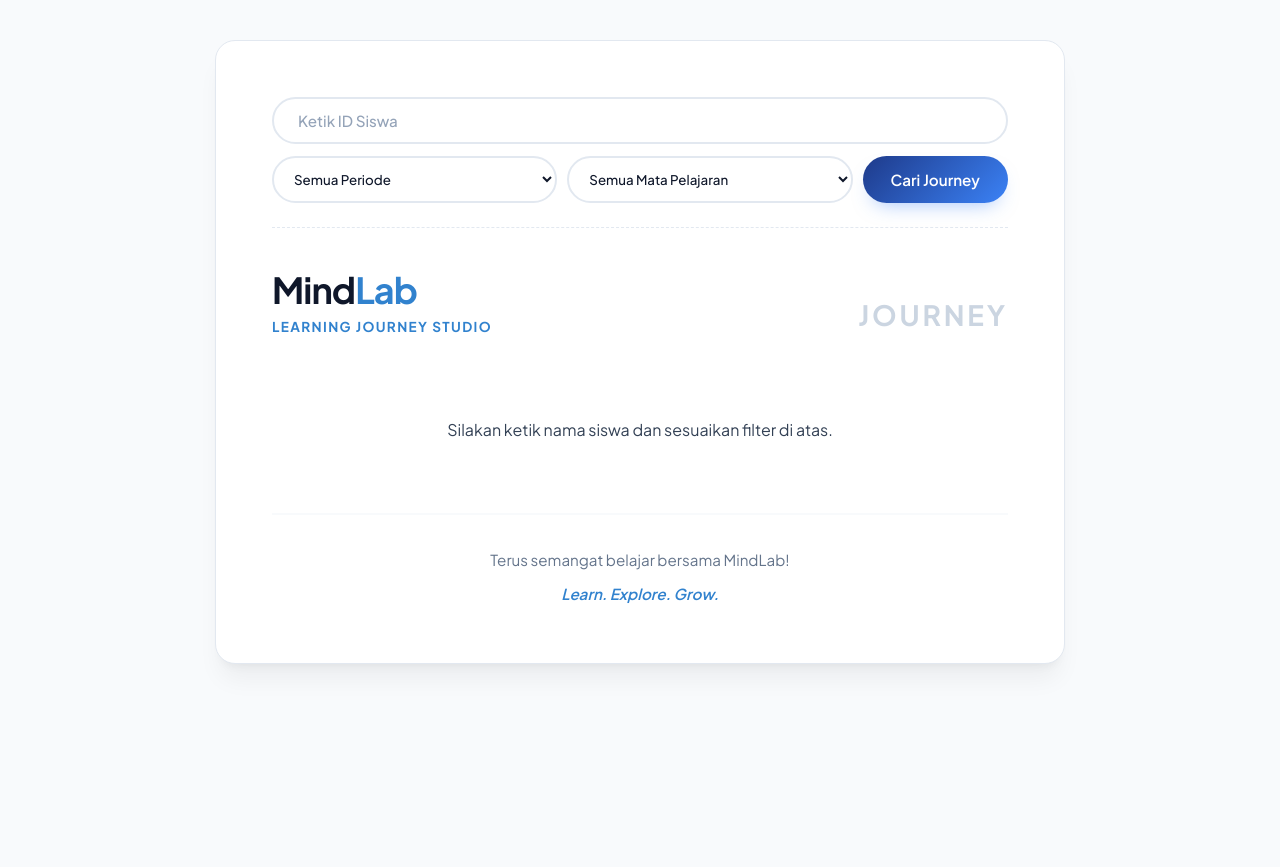
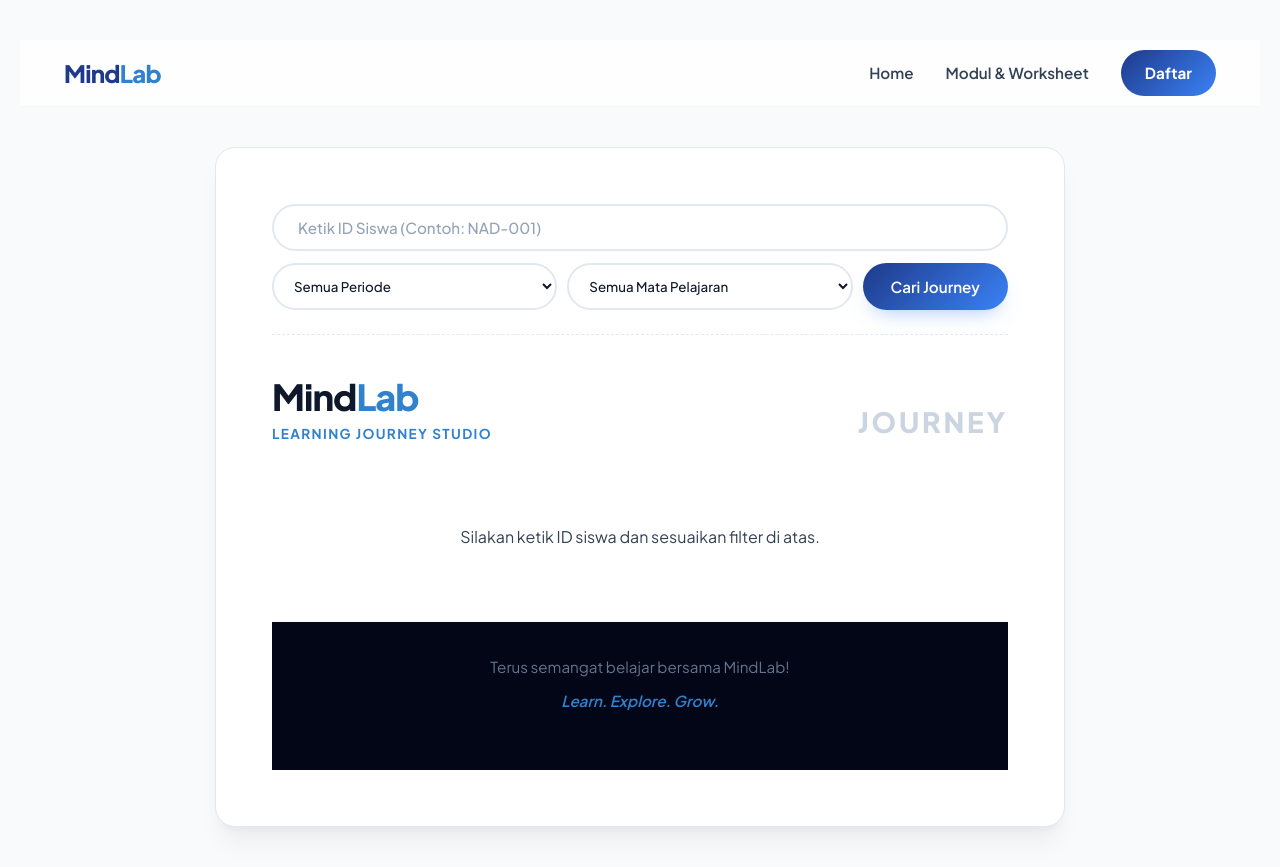
Before and after one commit to getserotonin/mindlabedu, a plain HTML site: page journey.html in a window 1280 px wide. Before the commit the page ends 800 px from the top, so only its background shows below. Drawn offline with Linux system fonts and the light colour scheme.

Commit message:
perbaiki teks dan link index

```diff
--- a/journey.html
+++ b/journey.html
@@ -4,18 +4,40 @@
     <meta charset="UTF-8">
     <meta name="viewport" content="width=device-width, initial-scale=1.0">
     <title>Learning Journey - MindLab</title>
-    <link href="https://fonts.googleapis.com/css2?family=Plus+Jakarta+Sans:wght@400;500;600;700&display=swap" rel="stylesheet">
+    <!-- Google Fonts -->
+    <link href="https://fonts.googleapis.com/css2?family=Plus+Jakarta+Sans:wght@400;500;600;700;800&display=swap" rel="stylesheet">
+    <!-- Style Utama & Invoice -->
+    <link rel="stylesheet" href="css/style.css">
     <link rel="stylesheet" href="css/invoice.css">
+    <!-- Font Awesome untuk Ikon -->
+    <link rel="stylesheet" href="https://cdnjs.cloudflare.com/ajax/libs/font-awesome/6.4.2/css/all.min.css">
 </head>
 <body>
 
-    <div class="invoice-container">
+    <!-- NAVBAR (GLASSMORPHISM) - SAMA SEPERTI INDEX -->
+    <nav>
+        <div class="container nav-container">
+            <a href="index.html" class="logo">Mind<span>Lab</span></a>
+
+            <!-- Tombol Burger untuk Mobile -->
+            <div class="menu-toggle" id="mobile-menu">
+                <i class="fas fa-bars"></i>
+            </div>
+
+            <ul class="nav-links">
+                <li><a href="index.html">Home</a></li>
+                <li><a href="modul-ajar.html">Modul & Worksheet</a></li>
+                <li><a href="pendaftaran.html" class="btn" style="padding: 10px 24px; box-shadow: none; color: #ffffff; font-weight: 700;">Daftar</a></li>
+            </ul>
+        </div>
+    </nav>
+
+    <div class="invoice-container" style="margin-top: 40px;">
 
         <!-- Panel Pencarian & Filter -->
-        <!-- Bagian Input Pencarian di HTML -->
         <div class="control-panel" style="flex-direction: column; gap: 12px; align-items: stretch;">
             <div class="search-box" style="max-width: 100%;">
-        <input type="text" id="searchJourneyInput" placeholder="Ketik ID Siswa " style="width: 100%;" />
+                <input type="text" id="searchJourneyInput" placeholder="Ketik ID Siswa (Contoh: NAD-001)" style="width: 100%;" />
             </div>
 
             <div style="display: flex; gap: 10px; flex-wrap: wrap;">
@@ -33,7 +55,7 @@
                     <option value="IPAS">IPAS</option>
                 </select>
 
-        <button onclick="searchJourney()" style="padding: 12px 28px;">Cari Journey</button>
+                <button onclick="searchJourney()" style="padding: 12px 28px;" class="btn">Cari Journey</button>
             </div>
         </div>
 
@@ -59,7 +81,7 @@
 
         <!-- Container Daftar Riwayat / Timeline Sesi -->
         <div id="journey-timeline-container">
-            <p class="text-muted" style="text-align: center; padding: 30px;">Silakan ketik nama siswa dan sesuaikan filter di atas.</p>
+            <p class="text-muted" style="text-align: center; padding: 30px;">Silakan ketik ID siswa dan sesuaikan filter di atas.</p>
         </div>
 
         <footer class="invoice-footer" style="margin-top: 40px;">
@@ -68,11 +90,12 @@
         </footer>
     </div>
 
+    <!-- SCRIPT UTAMA & FETCH JOURNEY -->
+    <script src="js/main.js"></script>
     <script>
         const WEB_APP_URL = 'https://script.google.com/macros/s/AKfycbwCV4DusbQd3GeQ8ZUvrx2cvdhfcj0uobi0dJoETvv5YVnO-CaENVm4uR8GIUMsHKualg/exec';
 
         function searchJourney() {
-            // Perbaikan 1: Mengambil nilai input dengan benar ke variabel inputIdSiswa
             const inputIdSiswa = document.getElementById('searchJourneyInput').value.trim();
             const periode = document.getElementById('filterPeriode').value;
             const matpel = document.getElementById('filterMatpel').value;
@@ -82,7 +105,6 @@
             const nameHeader = document.getElementById('journey-student-name');
             const totalSessionsEl = document.getElementById('total-sessions');
 
-            // Perbaikan 2: Peringatan disesuaikan menjadi ID Siswa
             if (!inputIdSiswa) {
                 alert('Silakan masukkan ID siswa terlebih dahulu!');
                 return;
@@ -91,7 +113,6 @@
             container.innerHTML = '<p style="text-align: center; padding: 30px; color: var(--text-muted);">Memuat data perjalanan belajar...</p>';
             infoSection.style.display = 'none';
 
-            // Menggunakan variabel inputIdSiswa yang sudah benar
             let targetUrl = `${WEB_APP_URL}?action=getJourney&id=${encodeURIComponent(inputIdSiswa)}`;
             if (periode) targetUrl += `&periode=${encodeURIComponent(periode)}`;
             if (matpel) targetUrl += `&matpel=${encodeURIComponent(matpel)}`;
```
Lines whose indentation alone changed are shown as unchanged.
